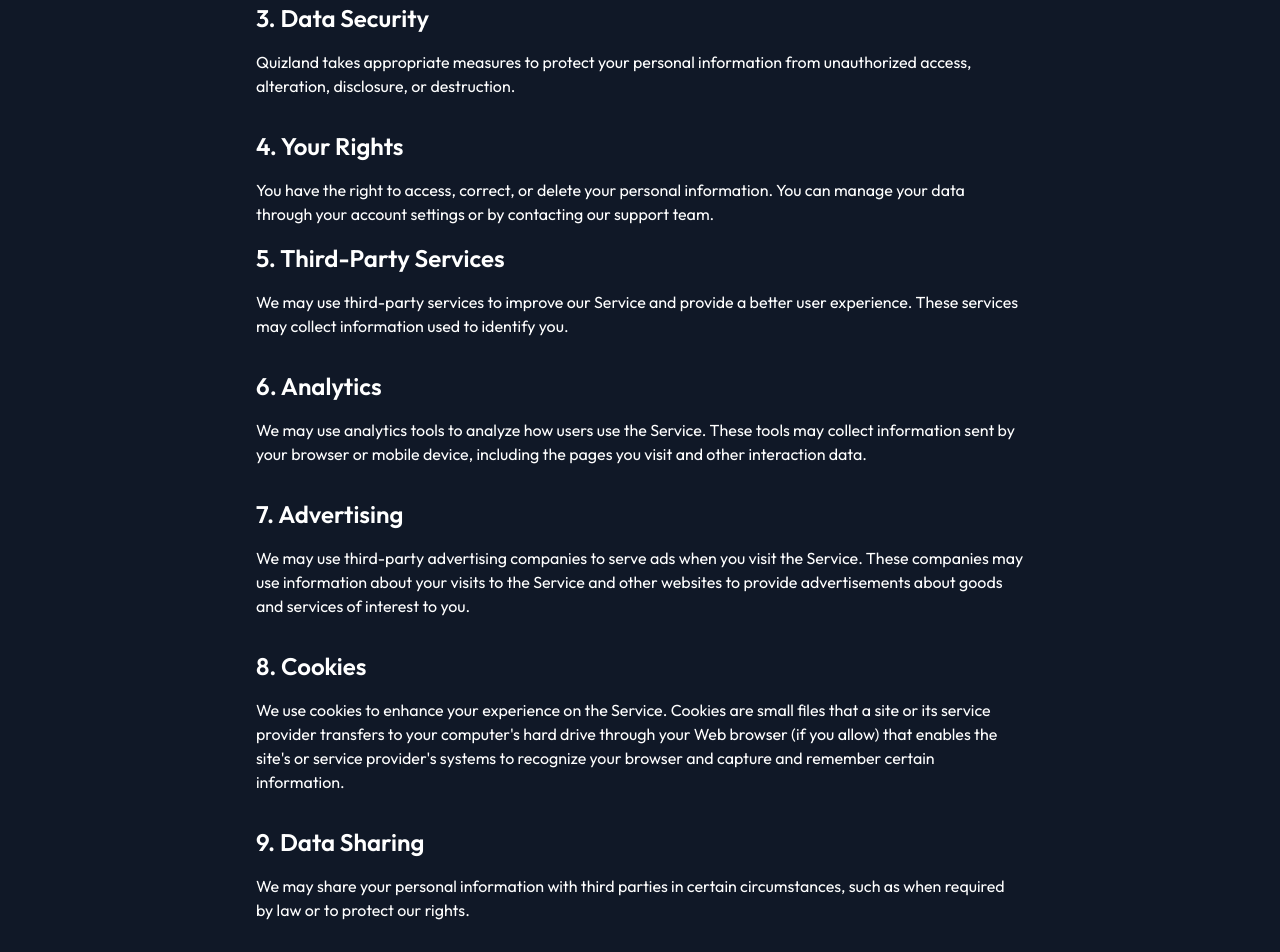
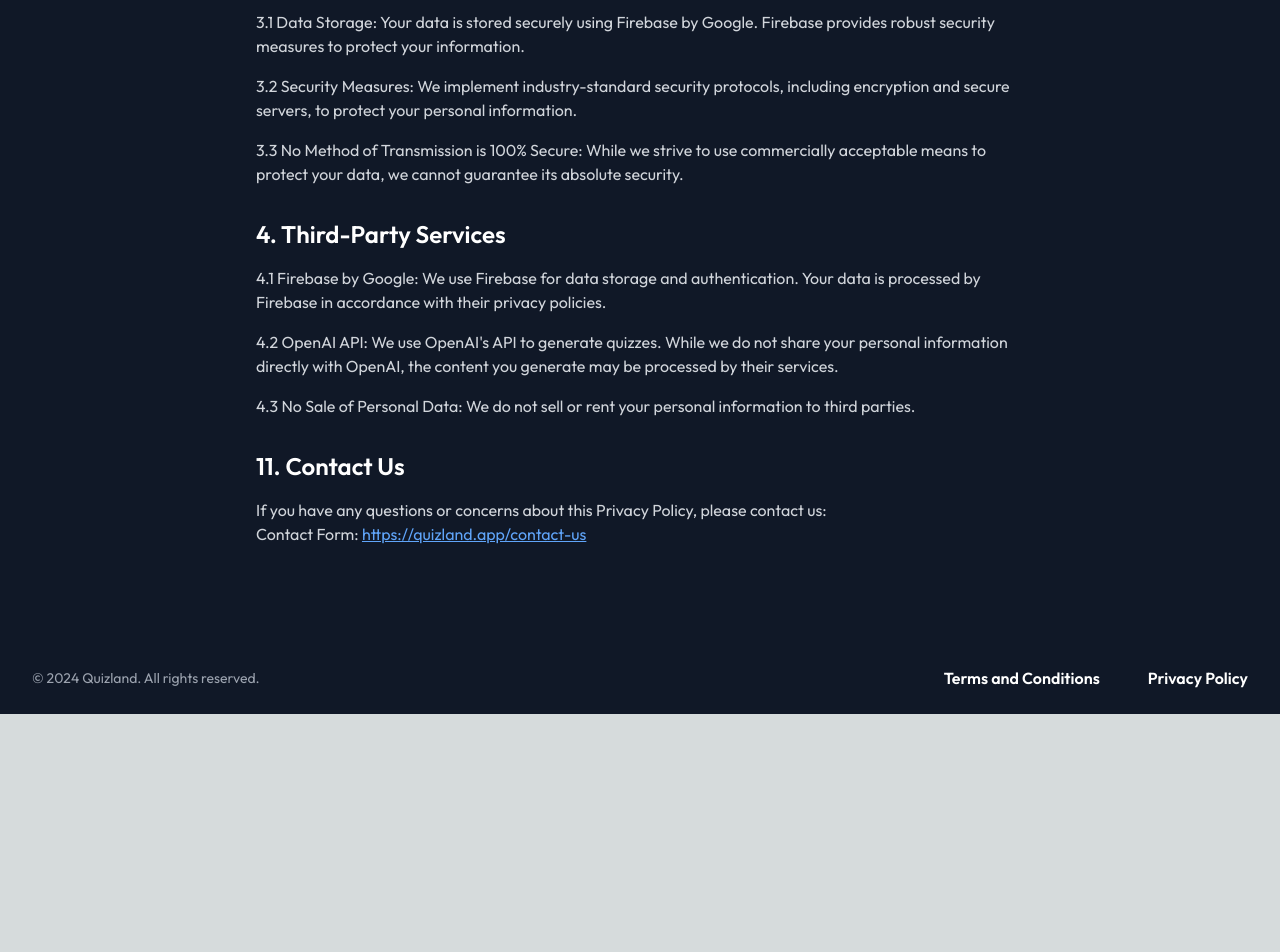
Before and after one commit to NicoBaldowine/quizland-public-site, a Next.js app: page /privacy-policy in a window 1280 px wide. Shown: the part 920-1872 px from the top of the page. After the commit the page ends 1634 px from the top, so only its background shows below. Built offline with nearby package versions, Linux system fonts and the light colour scheme.

Commit message:
Update: Added Terms and Conditions, Privacy Policy pages and updated Footer links

```diff
--- a/app/privacy-policy/page.tsx
+++ b/app/privacy-policy/page.tsx
@@ -21,14 +21,13 @@ export default function PrivacyPolicy() {
               </div>
               <div>
                 <h3 className="font-semibold mb-2">1.2 Usage Data</h3>
-                <p>We may collect information on how the Service is accessed and used ("Usage Data"). This may include information such as your device's Internet Protocol address (IP address), browser type, browser version, the pages of our Service that you visit, and other diagnostic data.</p>
+                <p>We may collect information on how the Service is accessed and used (&quot;Usage Data&quot;). This may include information such as your device&apos;s Internet Protocol address (IP address), browser type, browser version, the pages of our Service that you visit, and other diagnostic data.</p>
               </div>
             </div>
           </section>
 
           <section className="mb-8">
             <h2 className="text-2xl font-semibold mb-4">2. How We Use Your Information</h2>
-            <p className="text-gray-300 mb-4">We use the collected data for various purposes:</p>
             <div className="text-gray-300 space-y-4">
               <p>2.1 Account Management: To create and manage your user account.</p>
               <p>2.2 Service Improvement: To monitor usage and improve the Service.</p>
@@ -38,59 +37,21 @@ export default function PrivacyPolicy() {
           </section>
 
           <section className="mb-8">
-            <h2 className="text-2xl font-semibold mb-4">3. Data Security</h2>
-            <p className="mb-4">
-              Quizland takes appropriate measures to protect your personal information from unauthorized access, alteration, disclosure, or destruction.
-            </p>
-          </section>
-
-          <section>
-            <h2 className="text-2xl font-semibold mb-4">4. Your Rights</h2>
-            <p className="mb-4">
-              You have the right to access, correct, or delete your personal information. You can manage your data through your account settings or by contacting our support team.
-            </p>
+            <h2 className="text-2xl font-semibold mb-4">3. Data Storage and Security</h2>
+            <div className="text-gray-300 space-y-4">
+              <p>3.1 Data Storage: Your data is stored securely using Firebase by Google. Firebase provides robust security measures to protect your information.</p>
+              <p>3.2 Security Measures: We implement industry-standard security protocols, including encryption and secure servers, to protect your personal information.</p>
+              <p>3.3 No Method of Transmission is 100% Secure: While we strive to use commercially acceptable means to protect your data, we cannot guarantee its absolute security.</p>
+            </div>
           </section>
 
           <section className="mb-8">
-            <h2 className="text-2xl font-semibold mb-4">5. Third-Party Services</h2>
-            <p className="mb-4">
-              We may use third-party services to improve our Service and provide a better user experience. These services may collect information used to identify you.
-            </p>
-          </section>
-
-          <section className="mb-8">
-            <h2 className="text-2xl font-semibold mb-4">6. Analytics</h2>
-            <p className="mb-4">
-              We may use analytics tools to analyze how users use the Service. These tools may collect information sent by your browser or mobile device, including the pages you visit and other interaction data.
-            </p>
-          </section>
-
-          <section className="mb-8">
-            <h2 className="text-2xl font-semibold mb-4">7. Advertising</h2>
-            <p className="mb-4">
-              We may use third-party advertising companies to serve ads when you visit the Service. These companies may use information about your visits to the Service and other websites to provide advertisements about goods and services of interest to you.
-            </p>
-          </section>
-
-          <section className="mb-8">
-            <h2 className="text-2xl font-semibold mb-4">8. Cookies</h2>
-            <p className="mb-4">
-              We use cookies to enhance your experience on the Service. Cookies are small files that a site or its service provider transfers to your computer's hard drive through your Web browser (if you allow) that enables the site's or service provider's systems to recognize your browser and capture and remember certain information.
-            </p>
-          </section>
-
-          <section className="mb-8">
-            <h2 className="text-2xl font-semibold mb-4">9. Data Sharing</h2>
-            <p className="mb-4">
-              We may share your personal information with third parties in certain circumstances, such as when required by law or to protect our rights.
-            </p>
-          </section>
-
-          <section className="mb-8">
-            <h2 className="text-2xl font-semibold mb-4">10. Data Retention</h2>
-            <p className="mb-4">
-              We will retain your personal information for as long as necessary to provide the Service and for other legitimate business purposes.
-            </p>
+            <h2 className="text-2xl font-semibold mb-4">4. Third-Party Services</h2>
+            <div className="text-gray-300 space-y-4">
+              <p>4.1 Firebase by Google: We use Firebase for data storage and authentication. Your data is processed by Firebase in accordance with their privacy policies.</p>
+              <p>4.2 OpenAI API: We use OpenAI&apos;s API to generate quizzes. While we do not share your personal information directly with OpenAI, the content you generate may be processed by their services.</p>
+              <p>4.3 No Sale of Personal Data: We do not sell or rent your personal information to third parties.</p>
+            </div>
           </section>
 
           <section className="mb-8">
```
